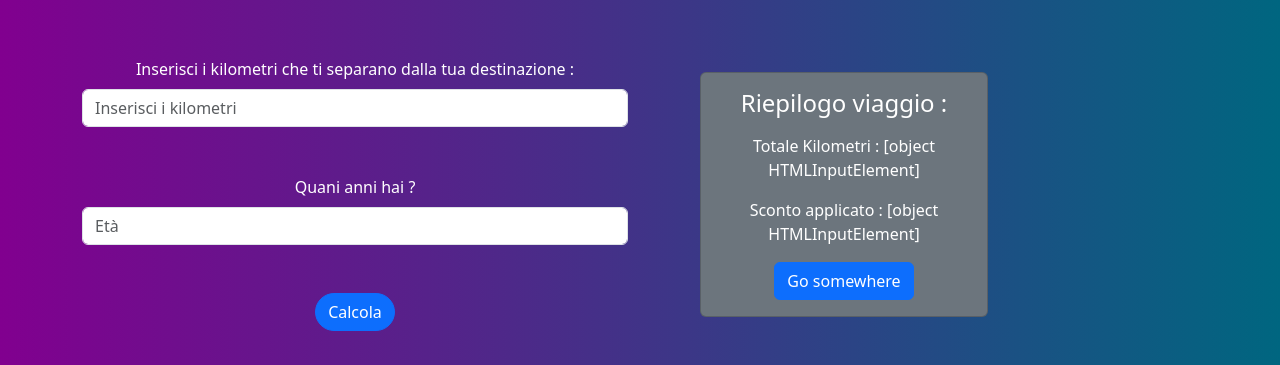
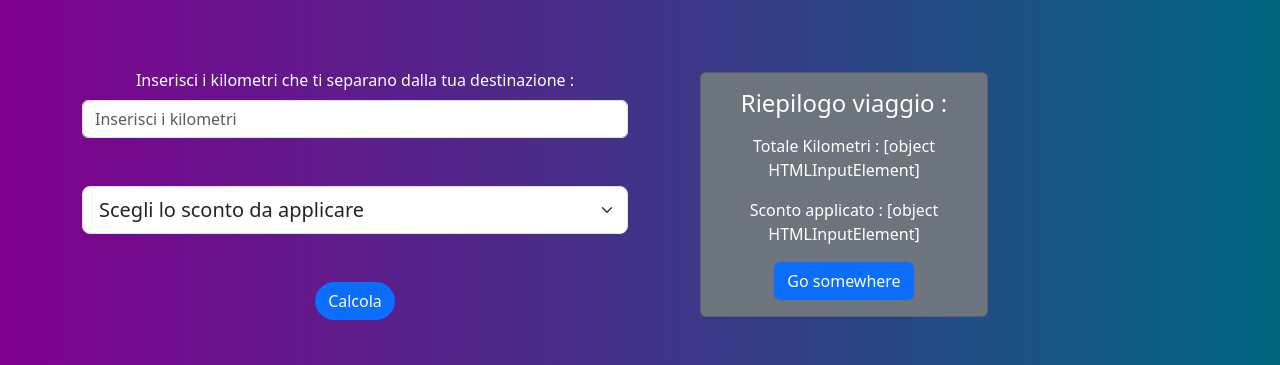
Before and after one commit to RaffaeleVallifuoco/js-biglietto-treno-form, a plain HTML site: page BONUS/index.html in a window 1280 px wide. Shown: the part 461-826 px from the top of the page. Drawn offline with nearby package versions, Linux system fonts and the light colour scheme.

Commit message:
addig age selectior

```diff
--- a/BONUS/index.html
+++ b/BONUS/index.html
@@ -31,8 +31,13 @@
                                 <input id="distance"  type="number" class="form-control" placeholder="Inserisci i kilometri" >
                             </div>
                             <div class="mb-5">
-                                <label for="exampleInput" class="form-label">Quani anni hai ?</label>
-                                <input id="age" type="number"  class="form-control" placeholder="Età">
+                                <select class="form-select form-select-lg mb-3" aria-label="Large select example">
+                                    <option selected>Scegli lo sconto da applicare</option>
+                                    <option value="none">Nessuno</option>
+                                    <option value="under">Minorenni</option>
+                                    <option value="over">Over 65</option>
+                                </select>
+
                             </div>
 
                             <button id="submit"  class="btn btn-primary rounded-pill">Calcola</button>
```
